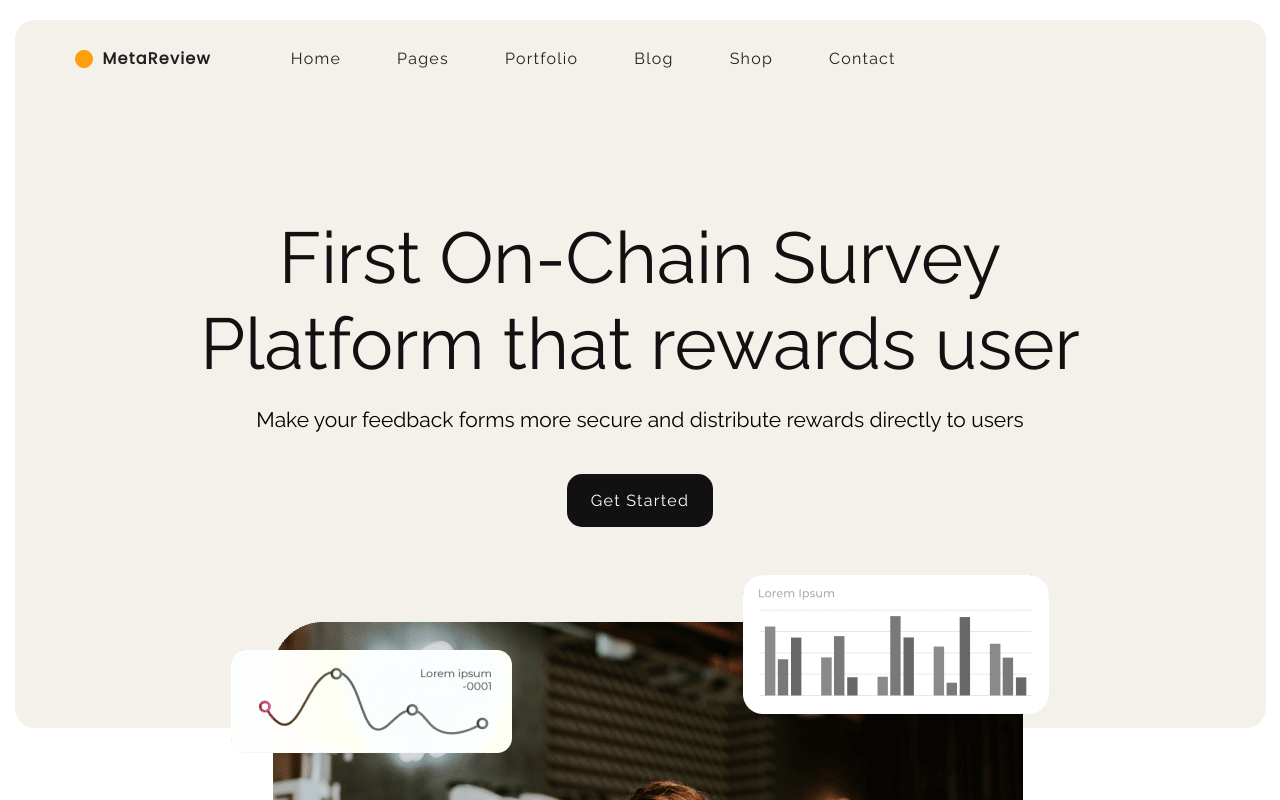
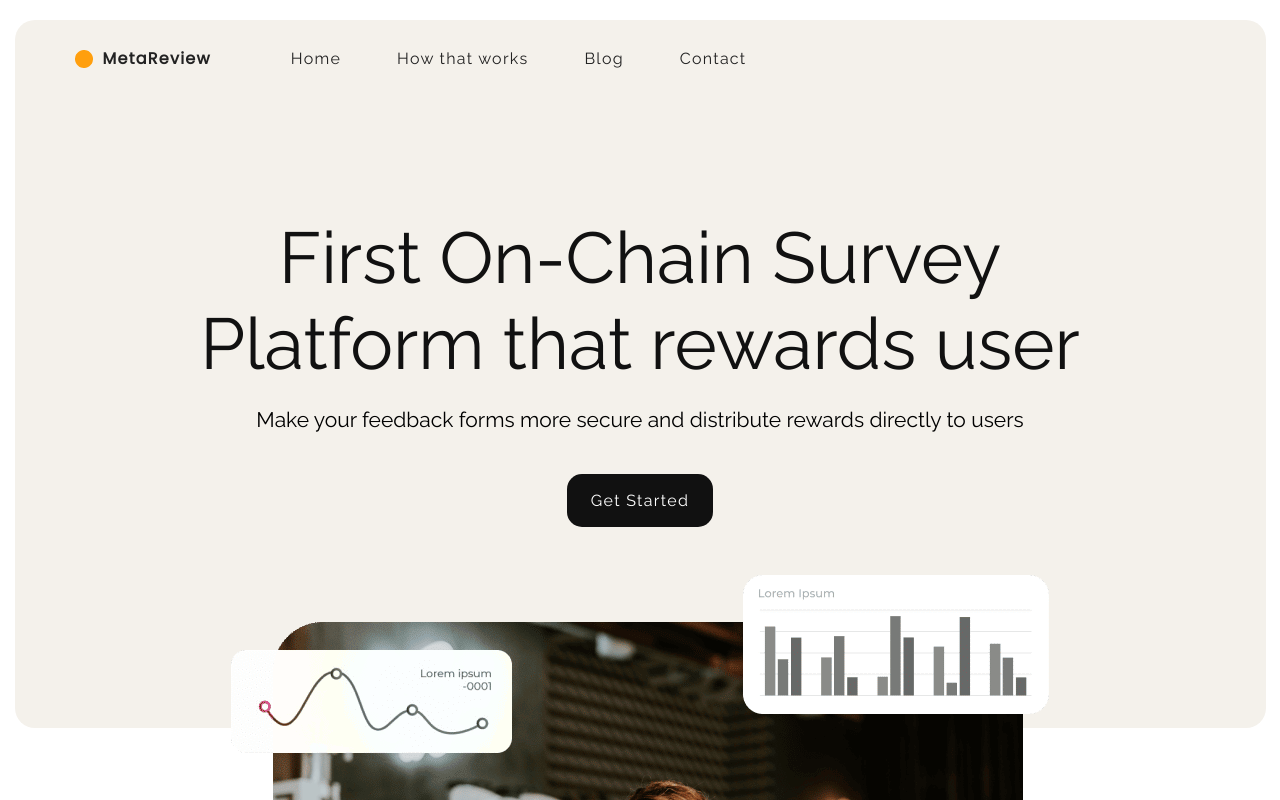
Before and after one commit to TheBrandwick/MetaReview_, a Next.js app: page / in a window 1280 px wide. Shown: the top 800 px of the page. Built offline with nearby package versions, Linux system fonts and the light colour scheme.

Commit message:
Added nav

```diff
--- a/Components/Navbar/index.js
+++ b/Components/Navbar/index.js
@@ -12,10 +12,10 @@ const Navbar = () => {
                     <li>
                         Home
                     </li>
-                    <li>Pages</li>
-                    <li>Portfolio</li>
+
+                    <li>How that works</li>
                     <li>Blog</li>
-                    <li>Shop</li>
+
                     <li>Contact</li>
                 </ul>
             </div>
```
